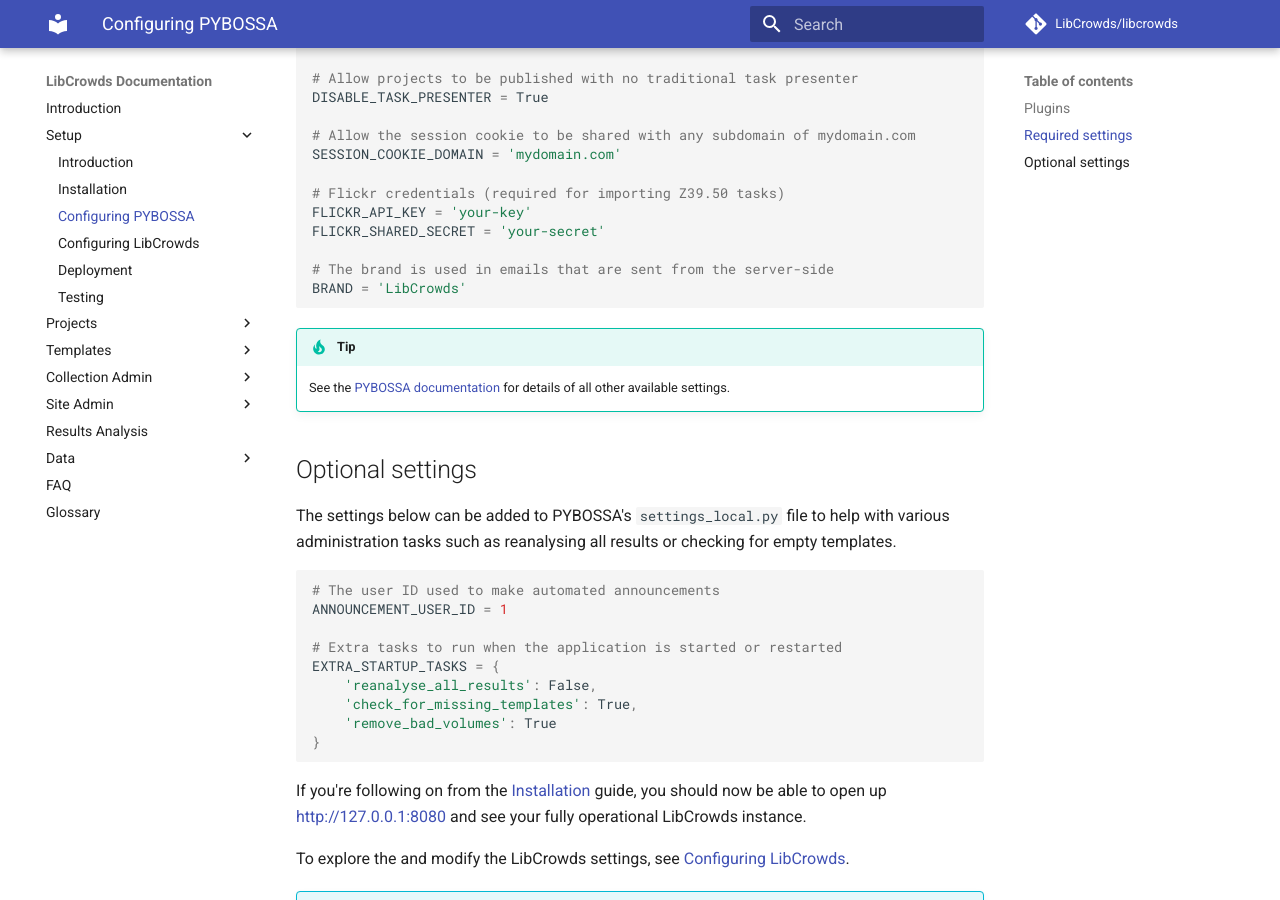
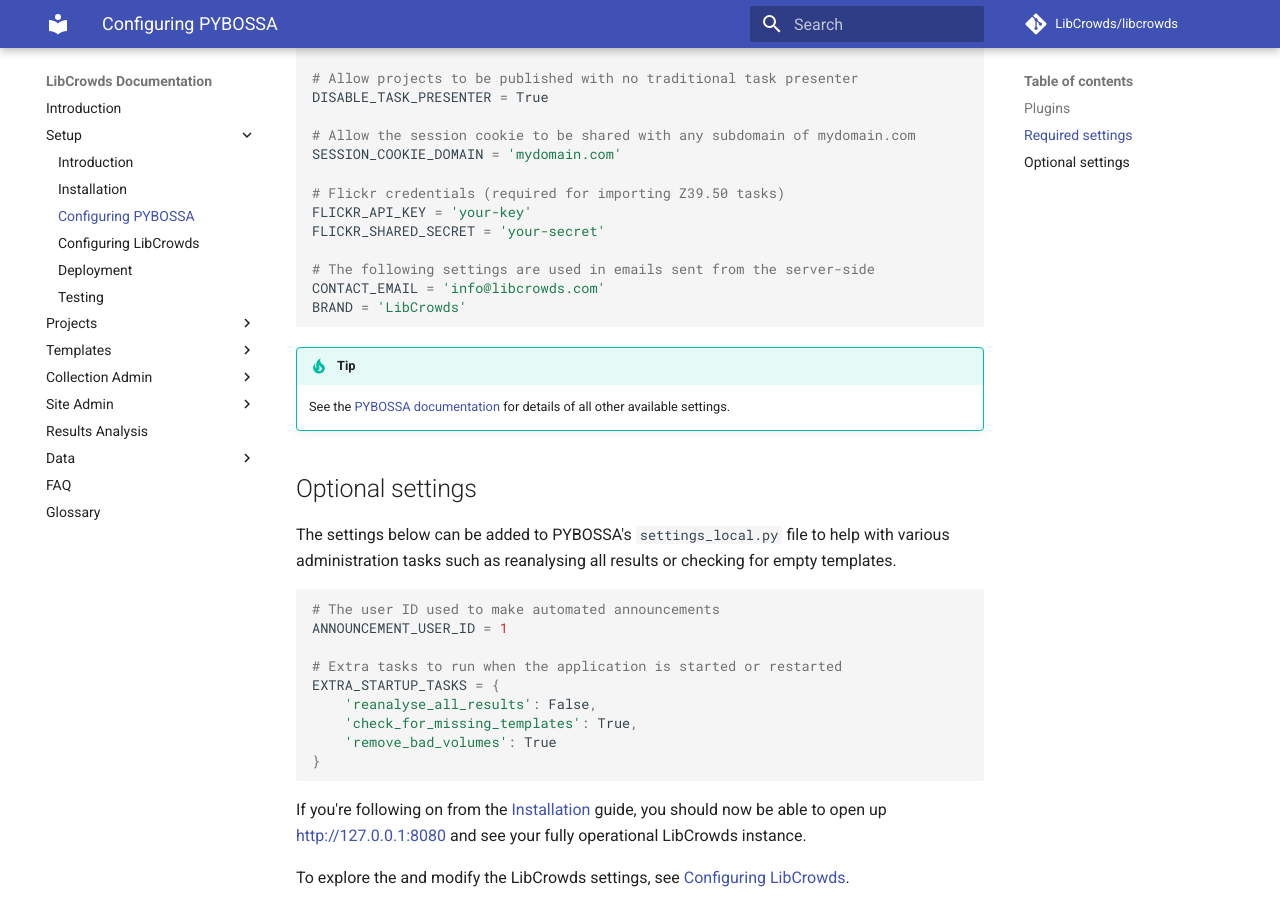
Before and after one commit to LibCrowds/docs, an MkDocs documentation site: the page built from docs/setup/configuring-pybossa.md, in a window 1280 px wide and 900 px high, scrolled down 1505 px. Built offline with MkDocs 1.6.1 and Material for MkDocs 9.7.7, drawn with Linux system fonts in a browser that asks for light colours; comment, search, counter and statistics services are not loaded; old or Windows-style settings are respelled for this version of MkDocs.

Commit message:
Add CONTACT_EMAIL to pybossa settings

````diff
--- a/docs/setup/configuring-pybossa.md
+++ b/docs/setup/configuring-pybossa.md
@@ -77,7 +77,8 @@
 FLICKR_API_KEY = 'your-key'
 FLICKR_SHARED_SECRET = 'your-secret'
 
-# The brand is used in emails that are sent from the server-side
+# The following settings are used in emails sent from the server-side
+CONTACT_EMAIL = 'info@libcrowds.com'
 BRAND = 'LibCrowds'
 ```
 
````
